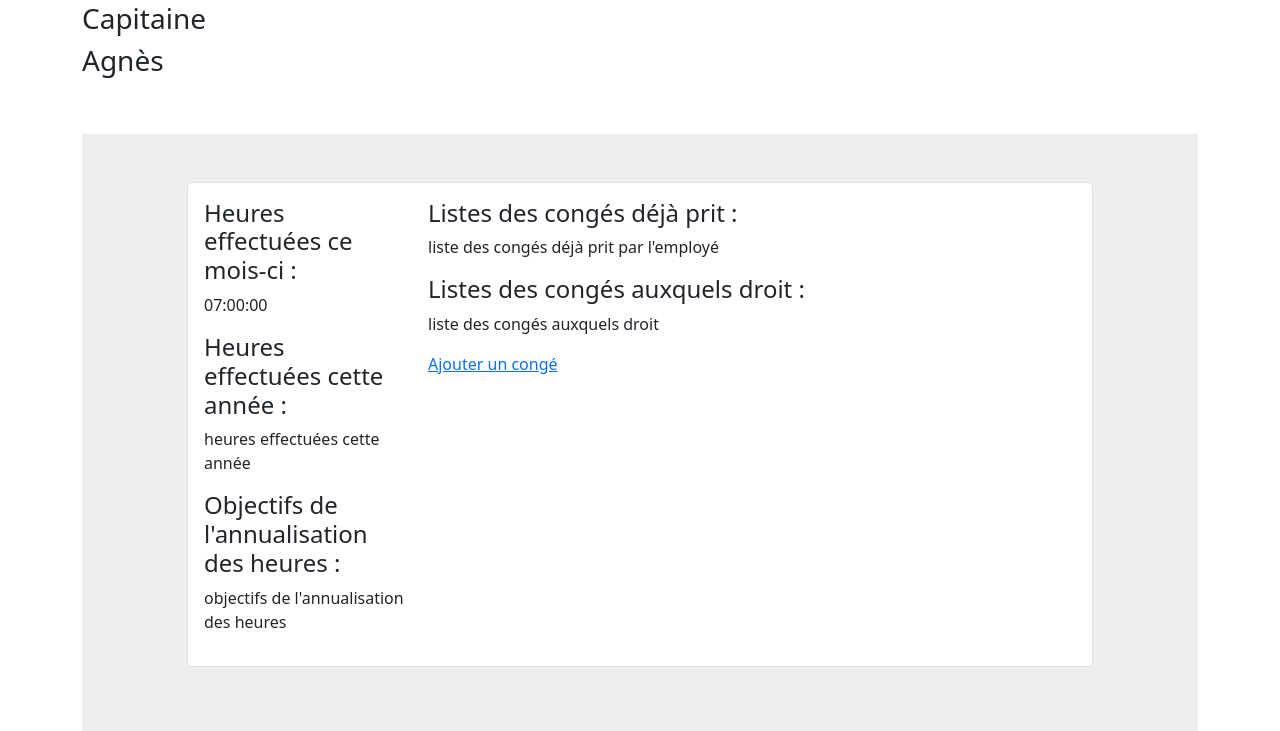
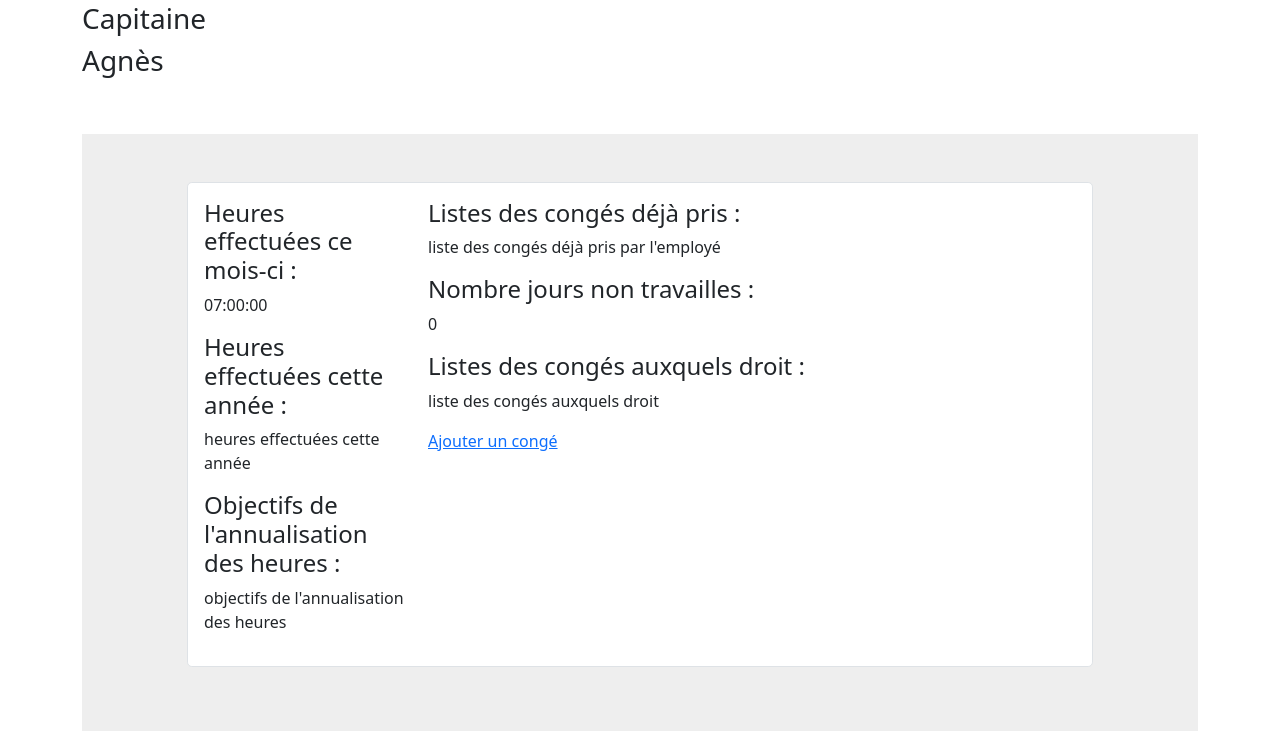
Before and after one commit to agcapitaine/P2ICapitaine, a PHP site: page /DonneeEmploye.php?id=1 in a window 1280 px wide. Shown: the part 140-871 px from the top of the page. Run offline with PHP 8.4, Linux system fonts and the light colour scheme; data comes from the database, SQL or seed files in the repository; tables that the repository leaves empty hold one stand-in row (values such as "Sample post").

Commit message:
nb de jours congés et nb jours non travailles

```diff
--- a/RescueRH/DonneeEmploye.php
+++ b/RescueRH/DonneeEmploye.php
@@ -16,6 +16,13 @@ $req2 = openDb()->prepare('select * from heuresprevues where mois=?');
 $req2->execute(array($mois));
 $heurePrevuesJours = $req2->fetch();
 
+$conges = openDb()->prepare('select * from congeemploye where idUtilisateur=?');
+$conges->execute(array($idUtilisateur));
+$nbconges = $conges->rowCount();
+
+$joursnontravailles = openDb()->prepare('select * from joursnontravailles where month(dateArret)=?');
+$joursnontravailles->execute(array($mois));
+$nbjoursnontravailles = $joursnontravailles->rowCount();
 
 
 
@@ -60,8 +67,10 @@ $heurePrevuesJours = $req2->fetch();
                     </div>
 <!-- div -->
                     <div class="col-md-6 col-lg-6 col-xl-6">
-                        <h4>Listes des congés déjà prit : </h4>
-                        <p>liste des congés déjà prit par l'employé</p>
+                        <h4>Listes des congés déjà pris : </h4>
+                        <p>liste des congés déjà pris par l'employé</p>
+                        <h4>Nombre jours non travailles : </h4>
+                        <p><?= $nbjoursnontravailles ?></p>
                         <h4>Listes des congés auxquels droit : </h4>
                         <p>liste des congés auxquels droit</p>
                         <a href="AjouterConge.php">Ajouter un congé</a>
```
Also changed, not shown: RescueRH/Brouillon.php (line endings or trailing spaces), RescueRH/ListeEmployes.php (line endings or trailing spaces), 3 other files.
